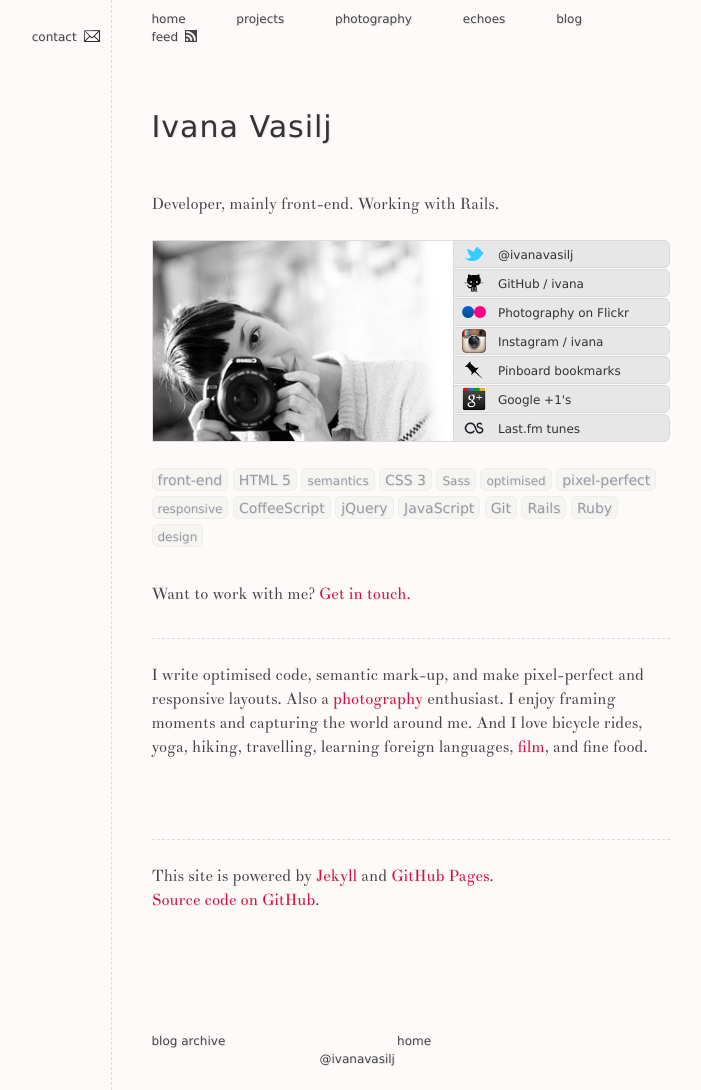
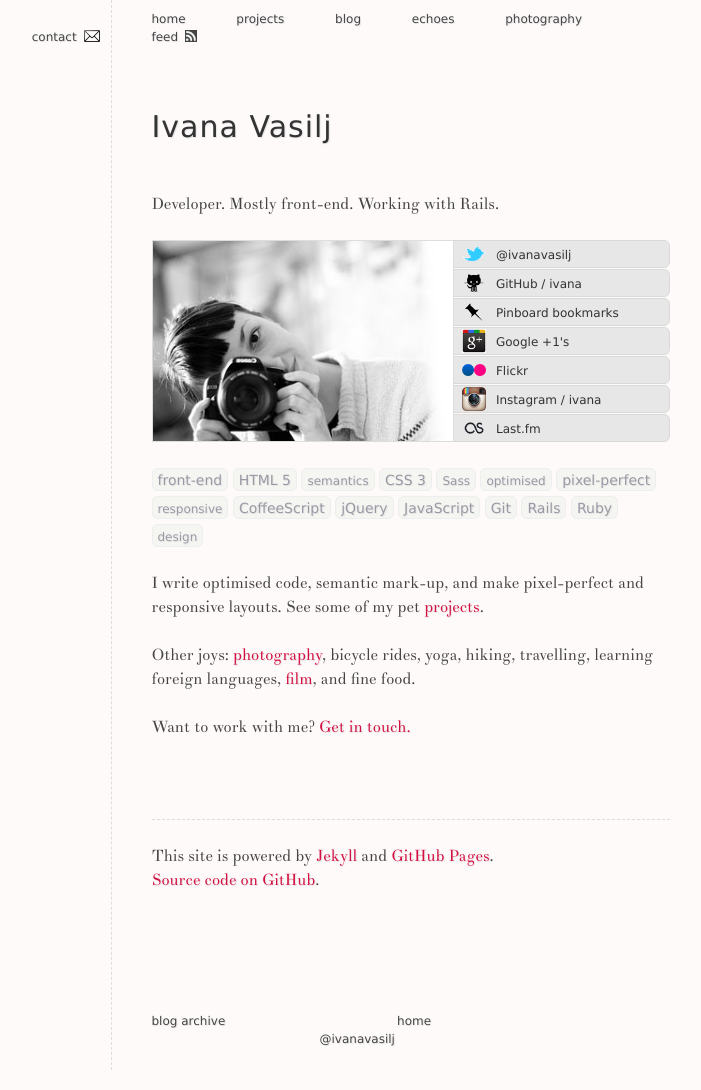
Before and after one commit to ivana/ivana.github.com, a Jekyll site: the page built from index.html, in a window 1280 px wide. Shown: the whole page, without its empty margins (250-951 px from the left). Built offline with Jekyll 4.4.1, drawn with Linux system fonts in a browser that asks for light colours; nearby versions of some CDN libraries; Markdown is read by kramdown in place of the engine named in the settings.

Commit message:
yet another about update

```diff
--- a/_layouts/default.html
+++ b/_layouts/default.html
@@ -31,9 +31,9 @@
       <ol>
         <li><a href="/">home</a></li>
         <li><a href="/projects">projects</a></li>
+        <li><a href="/blog">blog</a></li>
+        <li><a href="/echoes">echoes</a></li>
         <li><a href="/photography">photography</a></li>
-        <li><a href="/echoes">echoes</a></li>
-        <li><a href="/blog">blog</a></li>
         <li><a href="http://feeds.feedburner.com/ivanavasilj">feed <img src="/img/icons/feed.gif" alt=""></a></li>
       </ol>
     </nav>
--- a/css/style.css
+++ b/css/style.css
@@ -20,15 +20,14 @@ h1, nav, .archive a, .annotated a, .tags, .photography, footer {
 
 p { margin-bottom:1.5em; }
 
+aside { margin-top:5em; padding-top:1.5em; border-top:1px dashed #ddd }
+footer { margin:8em 0 1em; padding-top:2em; }
+footer li { display:inline; padding-left:168px }
+footer li:first-child { padding-left:0 }
+
 em { font-style:normal; text-shadow:0 0 1px #333 }
 img { border:0 none }
 .bordered { border:1px solid #ddd }
-
-aside, .more { padding-top:1.5em; border-top:1px dashed #ddd }
-aside { margin-top:5em }
-footer { margin:8em 0 1em; padding-top:2em; }
-footer li { display:inline; padding-left:168px }
-footer li:first-child { padding-left:0 }
 
 /* headings */
 h1 {
@@ -98,7 +97,7 @@ li { line-height:1.5 }
 .vcard li a img {
   width:24px;
   float:left;
-  margin:1px 12px 0 8px;
+  margin:1px 10px 0 8px;
 }
 .vcard li a span {
   padding: 5px;
@@ -113,8 +112,6 @@ li { line-height:1.5 }
   padding:3px 5px 2px;
   border-color:#eee;
 }
-.tags + p { margin:2em 0 }
-.more { margin-top:1.5em }
 
 /* projects */
 .projects p { margin-bottom:1em; }
@@ -189,7 +186,6 @@ blockquote p:last-child { padding-bottom:18px }
 /* abstractions */
 .insite, .contact, .vcard li a, .tags small, .photography ol, footer { font-size:12px }
 pre code, .annotated ol a, .tags { font-size:14px }
-/*time, small, .echoes li, .tags strong, aside, .more { font-size:15px }*/
 
 .flickr li img, .photography article img { width:518px }
 h1, a, .tags li { text-shadow: 1px 1px 1px #e4e4e4; }
--- a/index.html
+++ b/index.html
@@ -7,7 +7,7 @@ desc: about and contact info
 <article class="vcard">
 
   <h1 class="fn n" lang="hr"><span class="given-name">Ivana</span> <span class="family-name">Vasilj</span></h1>
-  <p><span class="title">Developer</span>, mainly front-end. Working with Rails.</p>
+  <p><span class="title">Developer</span>. Mostly front-end. Working with Rails.</p>
   <img src="/img/ivana.jpg" alt="Photo of Ivana Vasilj" class="photo bordered">
 
   <nav><ol>
@@ -22,16 +22,6 @@ desc: about and contact info
         <span>GitHub / ivana</span>
       </a></li>
     <li>
-      <a href="http://www.flickr.com/photos/ivanavasilj/" rel="me">
-        <img src="/img/icons/flickr.png" alt="flickr">
-        <span>Photography on Flickr</span>
-      </a></li>
-    <li>
-      <a href="http://instagram.heroku.com/users/ivana" rel="me">
-        <img src="/img/icons/instagram.png" alt="instagram">
-        <span>Instagram / ivana</span>
-      </a></li>
-    <li>
       <a href="http://pinboard.in/u:iv" rel="me">
         <img src="/img/icons/pinboard.png" alt="pinboard">
         <span>Pinboard bookmarks</span>
@@ -42,9 +32,19 @@ desc: about and contact info
         <span>Google +1's</span>
       </a></li>
     <li>
+      <a href="http://www.flickr.com/photos/ivanavasilj/" rel="me">
+        <img src="/img/icons/flickr.png" alt="flickr">
+        <span>Flickr</span>
+      </a></li>
+    <li>
+      <a href="http://instagram.heroku.com/users/ivana" rel="me">
+        <img src="/img/icons/instagram.png" alt="instagram">
+        <span>Instagram / ivana</span>
+      </a></li>
+    <li>
       <a href="http://www.last.fm/user/erin4" rel="me">
         <img src="/img/icons/lastfm.gif" alt="last.fm icon">
-        <span>Last.fm tunes</span>
+        <span>Last.fm</span>
       </a></li>
   </ol></nav>
 
@@ -66,13 +66,17 @@ desc: about and contact info
     <li><small>design</small></li>
   </ul>
 
+  <p>
+    I write optimised code, semantic mark-up, and make pixel-perfect and responsive layouts.
+    See some of my pet <a href="/projects">projects</a>.
+  </p>
+
+  <p>
+    Other joys: <a href="/photography">photography</a>, bicycle rides, yoga, hiking, travelling, learning foreign languages,
+    <a href="http://movi.im/ivana" rel="me">film</a>, and fine food.
+  </p>
+
   <p>Want to work with me? <a class="email" href="mailto:dev@ivana.im">Get in touch.</a></p>
-
-  <p class="more">
-    I write optimised code, semantic mark-up, and make pixel-perfect and responsive layouts.
-    Also a <a href="/photography">photography</a> enthusiast. I enjoy framing moments and capturing the world around me.
-    And I love bicycle rides, yoga, hiking, travelling, learning foreign languages, <a href="http://movi.im/ivana" rel="me">film</a>, and fine food.
-  </p>
 
   <aside>
     <p>This site is powered by <a href="http://wiki.github.com/mojombo/jekyll/">Jekyll</a> and <a href="http://pages.github.com/">GitHub Pages</a>.
```
